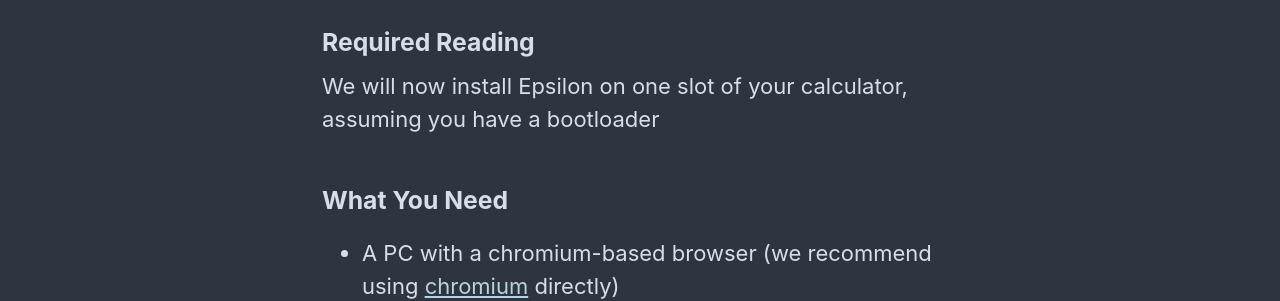
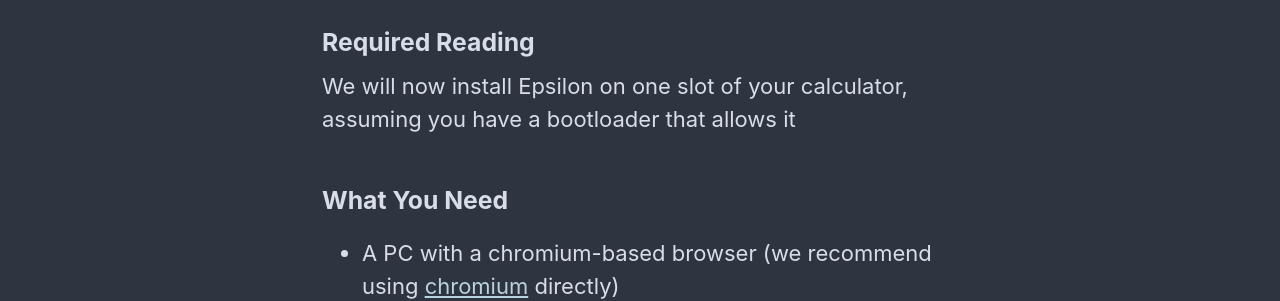
Before and after one commit to Omega-Numworks/Omega-Guide, a Jekyll site: the page built from _pages/en_US/install-epsilon-from-softloader.md, in a window 1280 px wide. Shown: the part 703-1004 px from the top of the page. Built offline with Jekyll 4.4.1, drawn with Linux system fonts in a browser that asks for light colours; comment, search, counter and statistics services are not loaded.

Commit message:
Update install-epsilon-from-softloader.md

```diff
--- a/_pages/en_US/install-epsilon-from-softloader.md
+++ b/_pages/en_US/install-epsilon-from-softloader.md
@@ -15,7 +15,7 @@
 
 ### Required Reading
 
-We will now install Epsilon on one slot of your calculator, assuming you have a bootloader
+We will now install Epsilon on one slot of your calculator, assuming you have a bootloader that allows it
 
 ### What You Need
 
```
